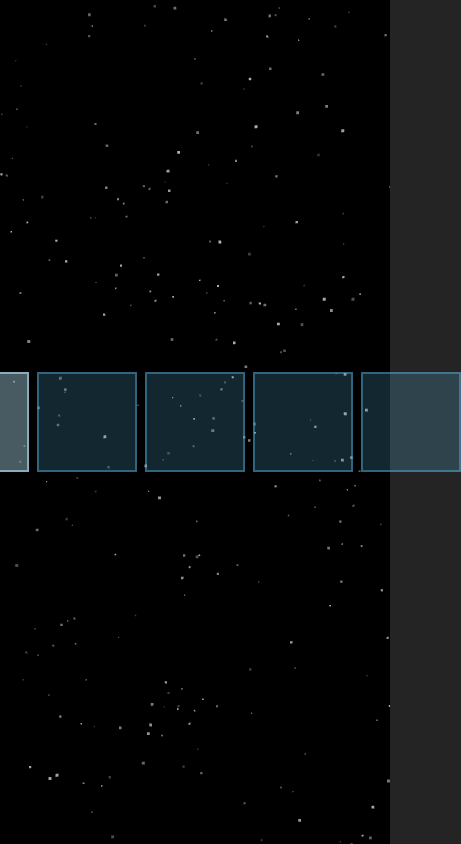
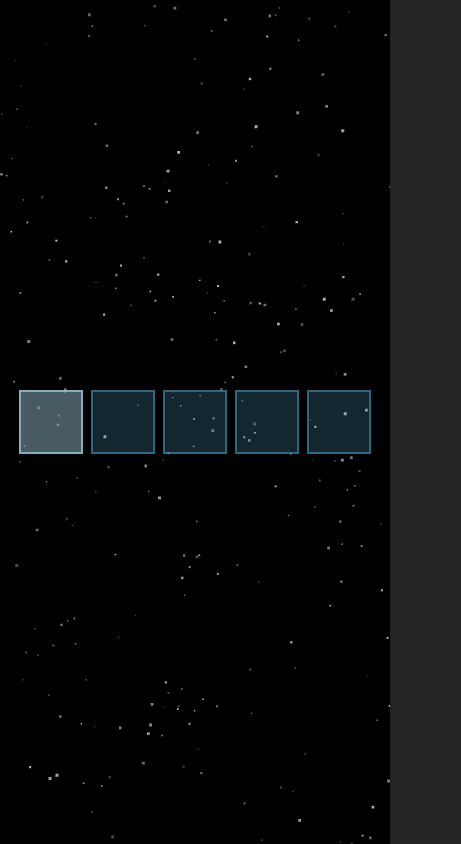
Before and after one commit to jhnns/woerdl, a Vue app: page / in a window 390 px wide. Shown: the whole page, 461 px wide, since content can reach past the window. Built offline with nearby package versions, Linux system fonts and the light colour scheme.

Commit message:
Improve mobile layout

```diff
--- a/src/components/Word.vue
+++ b/src/components/Word.vue
@@ -73,7 +73,11 @@ const handleSubmit = () => {
 .word-input {
   position: absolute;
   opacity: 0;
-  font-size: 1rem;
+  font-size: 16px;
+  left: 0;
+  top: 0;
+  right: 0;
+  bottom: 0;
 }
 .character-button {
   border: none;
--- a/src/components/Words.vue
+++ b/src/components/Words.vue
@@ -74,7 +74,6 @@ const handleSubmit = (wordRow: WordRow, word: string) => {
   justify-content: center;
   align-items: center;
   height: 100vh;
-  height: 100vh;
   gap: 8px;
 }
 </style>
--- a/src/style.css
+++ b/src/style.css
@@ -14,6 +14,12 @@
   -webkit-text-size-adjust: 100%;
 }
 
+@media screen and (max-width: 768px) {
+  :root {
+    font-size: 10px;
+  }
+}
+
 body {
   margin: 0;
 }
```
